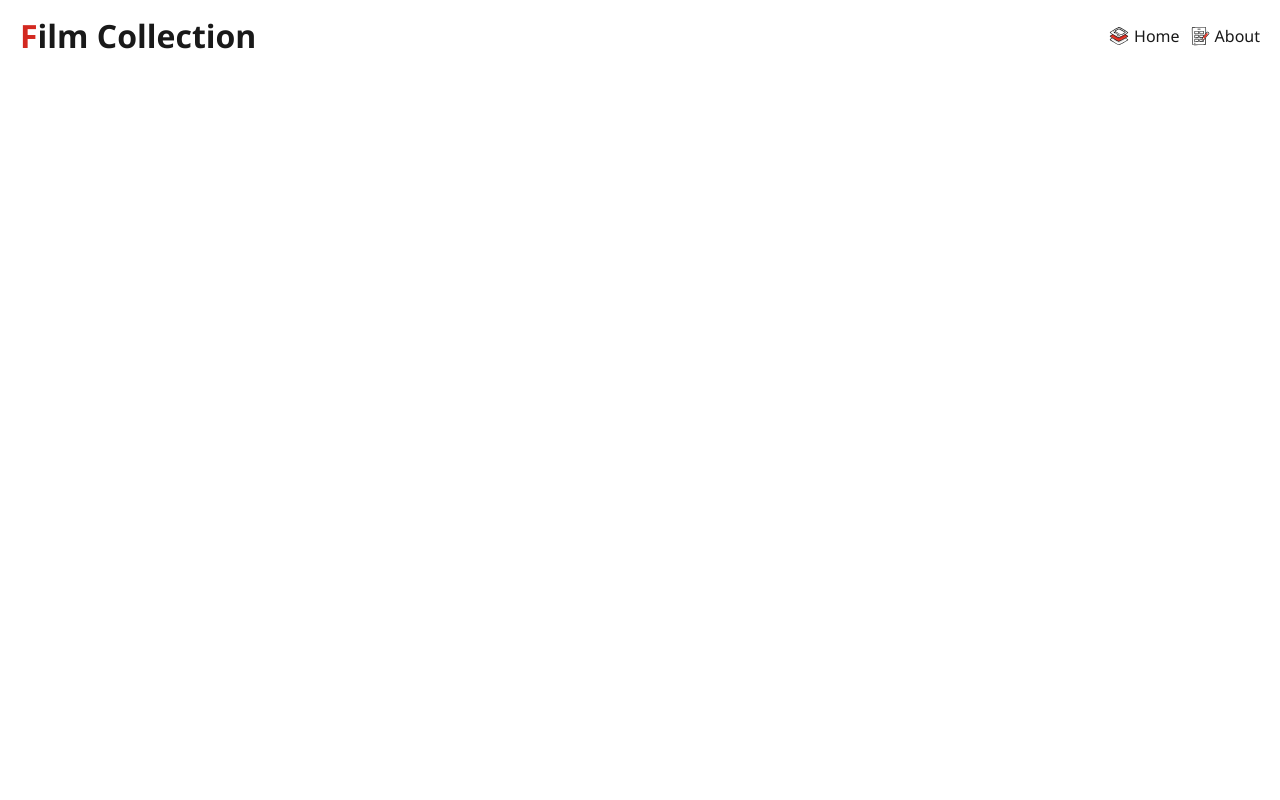
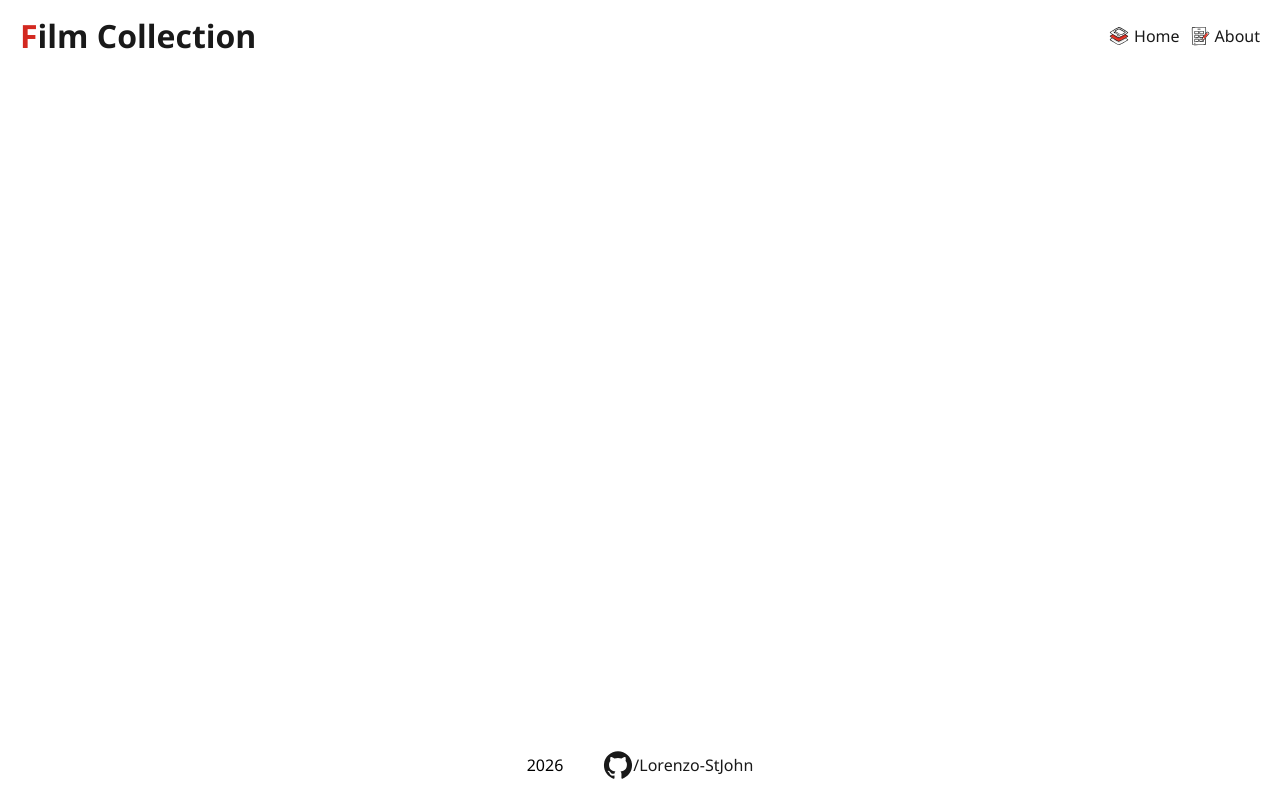
Before and after one commit to Lorenzo-StJohn/film-collection, an Angular app: page / in a window 1280 px wide. Built offline with nearby package versions, Linux system fonts and the light colour scheme.

Commit message:
feat: add footer

```diff
--- /dev/null
+++ b/src/app/core/layout/footer/footer.html
@@ -0,0 +1,7 @@
+<span class="yesr">2026</span>
+<a href="https://github.com/Lorenzo-StJohn"
+   target="_blank"
+   class="github-link"
+   rel="noopener noreferrer"><span class="github-icon"></span>
+   <span>/Lorenzo-StJohn</span>
+</a>
--- /dev/null
+++ b/src/app/core/layout/footer/footer.scss
@@ -0,0 +1,44 @@
+:host {
+  display: flex;
+  align-items: center;
+  padding: 20px 10px;
+  gap: 40px;
+  justify-content: center;
+}
+
+
+.github-icon {
+  background-color: var(--text-color);
+  width: 30px;
+  height: 30px;
+  mask-repeat: no-repeat;
+  mask-size: contain;
+  transition: var(--transition);
+  mask-image: url('../../../../assets/github-svgrepo-com.svg');
+}
+
+.github-link {
+  display: flex;
+  align-items: center;
+  color: var(--text-color);
+  transition: var(--transition);
+  line-height: 1;
+}
+
+.github-link:hover {
+  color: var(--primary-color);
+  .github-icon {
+    background-color: var(--primary-color);
+  }
+}
+
+.year {
+  font-size: 1rem;
+  line-height: 1;
+}
+
+@media (max-width: 480px) {
+  :host {
+    gap: 20px;
+  }
+}
--- a/src/app/core/layout/layout.html
+++ b/src/app/core/layout/layout.html
@@ -1,3 +1,6 @@
 <app-header></app-header>
 <app-breadcrumb></app-breadcrumb>
-<router-outlet/>
+<main>
+  <router-outlet/>
+</main>
+<app-footer></app-footer>
--- a/src/app/core/layout/layout.scss
+++ b/src/app/core/layout/layout.scss
@@ -0,0 +1,10 @@
+:host {
+  min-height: 100dvh;
+  display: flex;
+  flex-direction: column;
+  justify-content: flex-start;
+}
+
+main {
+  flex-grow: 1;
+}
--- a/src/app/core/layout/layout.ts
+++ b/src/app/core/layout/layout.ts
@@ -2,10 +2,11 @@ import { Component } from '@angular/core';
 import { RouterOutlet } from '@angular/router';
 import { Header } from "./header/header";
 import { Breadcrumb } from "./breadcrumb/breadcrumb";
+import { Footer } from "./footer/footer";
 
 @Component({
   selector: 'app-layout',
-  imports: [Header, RouterOutlet, Breadcrumb],
+  imports: [Header, RouterOutlet, Breadcrumb, Footer],
   templateUrl: './layout.html',
   styleUrl: './layout.scss',
 })
```
Also changed, not shown: src/app/core/layout/footer/footer.ts (added, +11 -0 lines), src/assets/github-svgrepo-com.svg (added).
